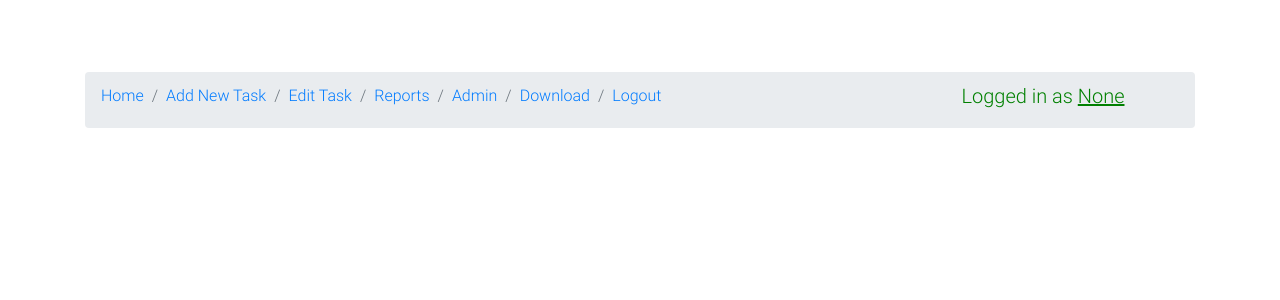
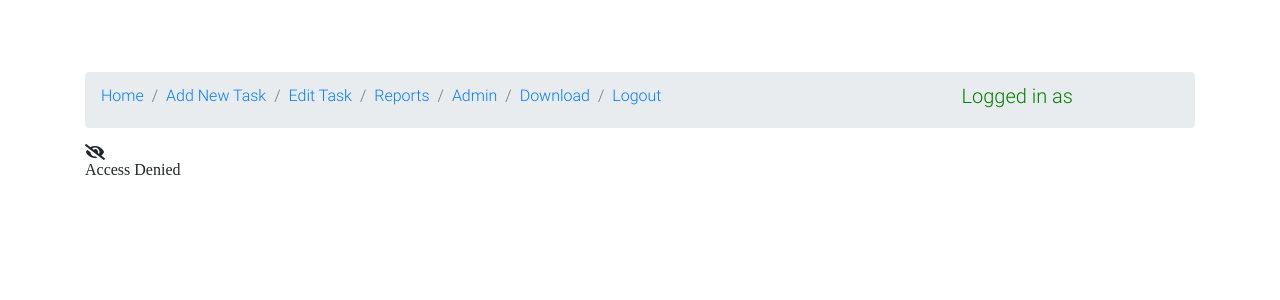
Before and after one commit to Rohitkuru/To_do_list_with_flask_and_SSO, a Flask app: page /admin_view in a window 1280 px wide. Shown: the top 300 px of the page. Run offline with Flask 2, Linux system fonts and the light colour scheme; the visitor is signed in with stand-in values (Sample User, id 1); data comes from the database, SQL or seed files in the repository; some libraries are stand-ins or nearby versions.

Commit message:
added admin acces denied view

```diff
--- a/auth/auth_views.py
+++ b/auth/auth_views.py
@@ -31,8 +31,10 @@
 
 @auth.route("/admin_view")
 def admin_view():
-    return render_template("admin_view.html",users_data=User.query.all(),login_information=current_user.user_name)
-
+    if current_user.user_name == "Rohitkuru":
+        return render_template("admin_view.html",users_data=User.query.all(),login_information=current_user.user_name)
+    else:
+        return render_template("admin_access_denied.html")
 
 
 
--- /dev/null
+++ b/templates/admin_access_denied.html
@@ -0,0 +1,6 @@
+{% extends "index.html" %}
+
+{% block admin_access_denied %}
+        <i class="fas fa-eye-slash"> <h6>Access Denied</h6> </i>
+
+{% endblock %}
--- a/templates/index.html
+++ b/templates/index.html
@@ -63,6 +63,10 @@
 
     {% endblock %}
 
+    {% block admin_access_denied %}
+
+    {% endblock %}
+
     <!-- End your project here-->
 </div>
 
```
